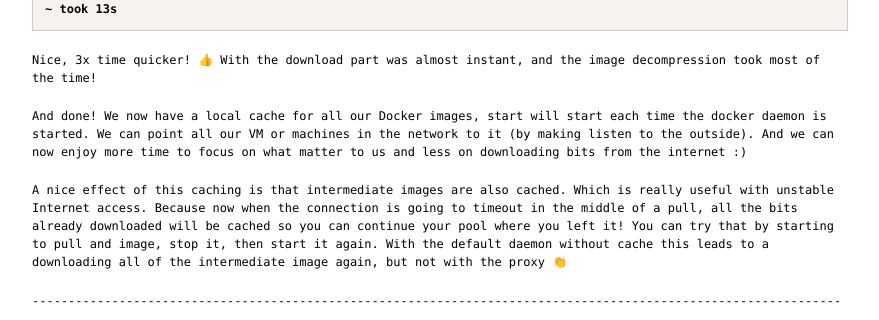
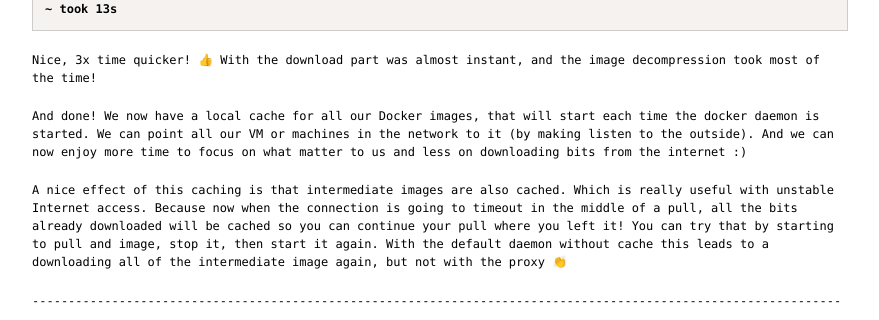
Before and after one commit to Mayeu/mayeu.me, a Jekyll site: the page built from _posts/2018-12-04-saving-time-bandwidth-caching-docker-images-with-local-registry.md, in a window 1280 px wide and 900 px high, scrolled down 3222 px. Shown: the part 301-621 px from the top of the window, without its empty margins (200-1079 px from the left). Built offline with Jekyll 4.4.1, drawn with Linux system fonts in a browser that asks for light colours; emoji names are drawn with the system emoji font.

Commit message:
fix: small typo fix

```diff
--- a/_posts/2018-12-04-saving-time-bandwidth-caching-docker-images-with-local-registry.md
+++ b/_posts/2018-12-04-saving-time-bandwidth-caching-docker-images-with-local-registry.md
@@ -205,7 +205,7 @@ Status: Downloaded newer image for redis:latest
 Nice, 3x time quicker! 👍 With the download part was almost instant, and the
 image decompression took most of the time!
 
-And done! We now have a local cache for all our Docker images, start will start
+And done! We now have a local cache for all our Docker images, that will start
 each time the docker daemon is started. We can point all our VM or machines in
 the network to it (by making listen to the outside). And we can now enjoy more
 time to focus on what matter to us and less on downloading bits from the
@@ -214,7 +214,7 @@ internet :)
 A nice effect of this caching is that intermediate images are also cached.
 Which is really useful with unstable Internet access. Because now when the
 connection is going to timeout in the middle of a pull, all the bits already
-downloaded will be cached so you can continue your pool where you left it! You
+downloaded will be cached so you can continue your pull where you left it! You
 can try that by starting to pull and image, stop it, then start it again. With
 the default daemon without cache this leads to a downloading all of the
 intermediate image again, but not with the proxy 👏
```
